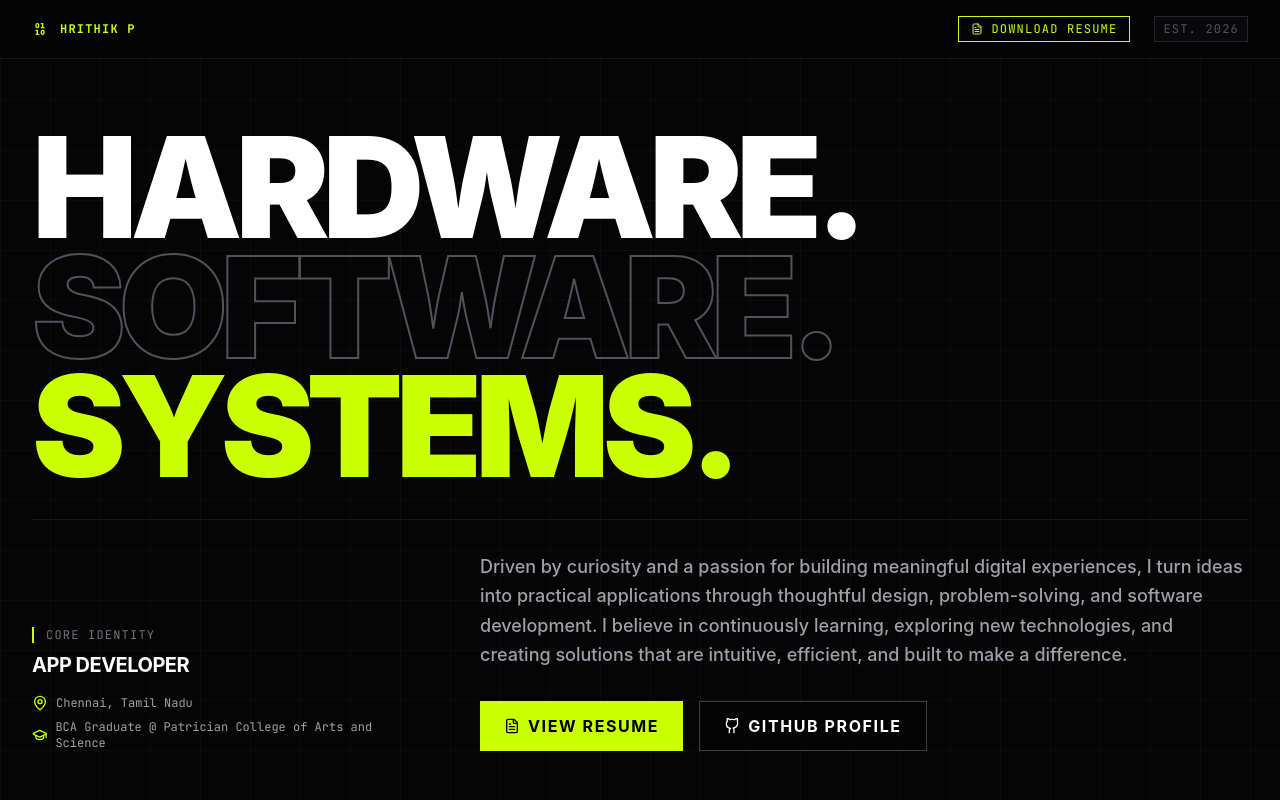
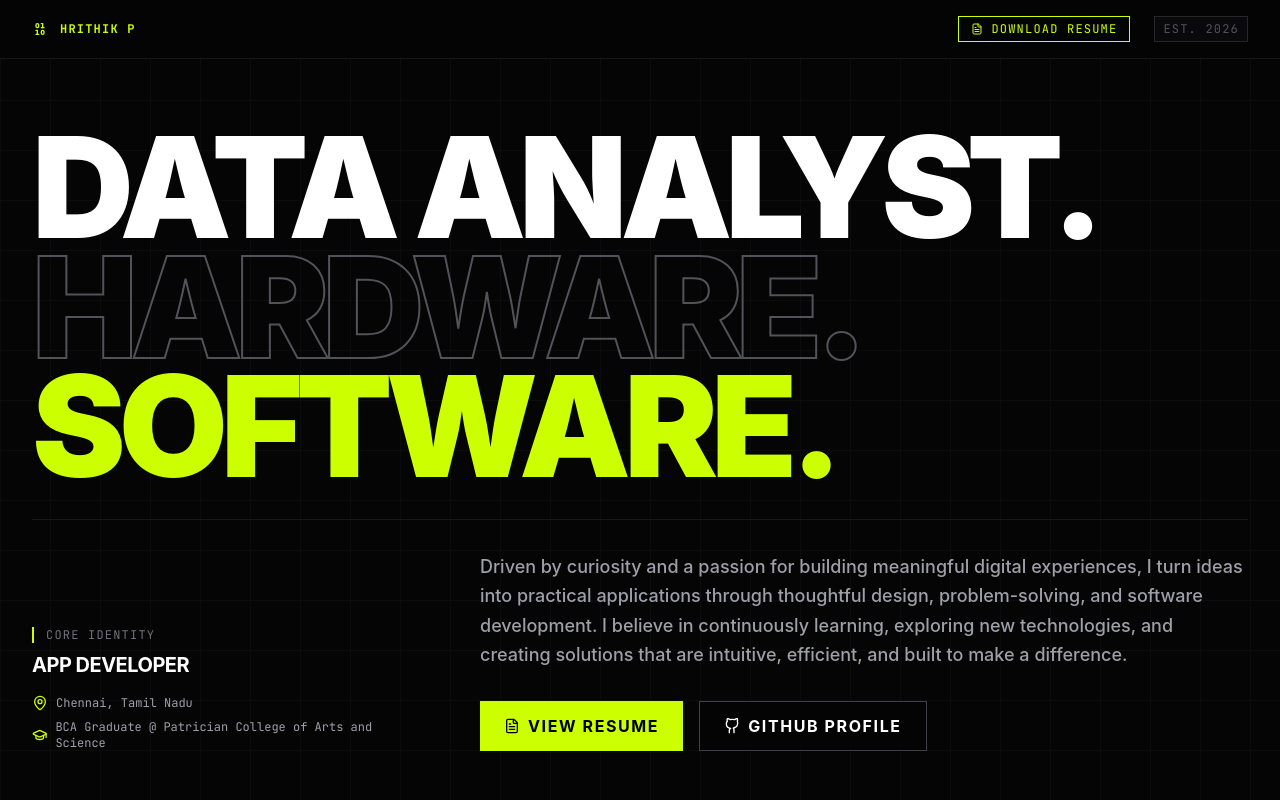
Before and after one commit to Hrithik1881/HrithikPortfolio, a React (Vite) app: page / in a window 1280 px wide. Shown: the top 800 px of the page. Built offline with nearby package versions, Linux system fonts and the light colour scheme; the HTML template or start-up script is replaced by a standard one.

Commit message:
Update portfolio text

```diff
--- a/src/App.jsx
+++ b/src/App.jsx
@@ -57,8 +57,7 @@ const FadeReveal = ({ children, delay = 0, className = "", direction = "up" }) =
   return (
     <div
       ref={ref}
-      className={`transition-all duration-1000 ease-[cubic-bezier(0.16,1,0.3,1)] will-change-transform ${
-        isVisible ? 'opacity-100 translate-y-0 translate-x-0 scale-100' : `opacity-0 ${translates[direction]}`
+      className={`transition-all duration-1000 ease-[cubic-bezier(0.16,1,0.3,1)] will-change-transform ${isVisible ? 'opacity-100 translate-y-0 translate-x-0 scale-100' : `opacity-0 ${translates[direction]}`
         } ${className}`}
       style={{ transitionDelay: `${delay}ms` }}
     >
@@ -291,8 +290,7 @@ export default function App() {
         className="fixed top-0 left-0 pointer-events-none z-[9999] mix-blend-difference hidden md:block"
       >
         {/* Inner div manages the stylistic transitions without delaying the position tracking */}
-        <div className={`flex items-center justify-center border-2 border-[#ccff00] rounded-none transition-all duration-300 ease-out transform -translate-x-1/2 -translate-y-1/2 ${
-            isHovering ? 'w-12 h-12 bg-[#ccff00]/20 backdrop-blur-sm scale-110' : 'w-6 h-6'
+        <div className={`flex items-center justify-center border-2 border-[#ccff00] rounded-none transition-all duration-300 ease-out transform -translate-x-1/2 -translate-y-1/2 ${isHovering ? 'w-12 h-12 bg-[#ccff00]/20 backdrop-blur-sm scale-110' : 'w-6 h-6'
           }`}>
           <div className={`bg-[#ccff00] transition-all duration-300 ${isHovering ? 'w-2 h-2 opacity-50' : 'w-1 h-1'}`}></div>
         </div>
@@ -333,10 +331,11 @@ export default function App() {
           {/* Portrait removed as requested. Preserve the original hero composition. */}
 
           <div className="w-full mb-8 z-10 cursor-default relative">
+
             <h1 className="flex flex-col font-black uppercase tracking-tighter leading-[0.85] text-[clamp(3.5rem,11vw,12rem)] w-full">
-              <ScrambleHeading text="HARDWARE." delay={100} className="text-white" />
-              <ScrambleHeading text="SOFTWARE." delay={600} className="text-transparent [-webkit-text-stroke:1px_#52525b] md:[-webkit-text-stroke:2px_#52525b]" />
-              <ScrambleHeading text="SYSTEMS." delay={1100} className="text-[#ccff00]" />
+              <ScrambleHeading text="DATA ANALYST." delay={100} className="text-white" />
+              <ScrambleHeading text="HARDWARE." delay={600} className="text-transparent [-webkit-text-stroke:1px_#52525b] md:[-webkit-text-stroke:2px_#52525b]" />
+              <ScrambleHeading text="SOFTWARE." delay={1100} className="text-[#ccff00]" />
             </h1>
           </div>
 
@@ -383,7 +382,7 @@ export default function App() {
         <section className="py-12 md:py-16 bg-[#ccff00] border-b border-zinc-900 flex items-center justify-center px-4">
           <FadeReveal>
             <h2 className="text-black font-black uppercase tracking-tighter text-xl md:text-3xl lg:text-5xl text-center max-w-5xl leading-tight">
-               "A JACK OF ALL TRADES IS A MASTER OF NONE, <br className="hidden md:block"/> BUT OFTENTIMES BETTER THAN A MASTER OF ONE."
+              "A JACK OF ALL TRADES IS A MASTER OF NONE, <br className="hidden md:block" /> BUT OFTENTIMES BETTER THAN A MASTER OF ONE."
             </h2>
           </FadeReveal>
         </section>
@@ -613,7 +612,8 @@ export default function App() {
       </main>
 
       {/* Global CSS */}
-      <style dangerouslySetInnerHTML={{__html: `
+      <style dangerouslySetInnerHTML={{
+        __html: `
         @import url('https://fonts.googleapis.com/css2?family=Inter:wght@400;500;700;900&family=JetBrains+Mono:wght@400;700;900&display=swap');
 
         html {
```
Lines whose indentation alone changed are shown as unchanged.
